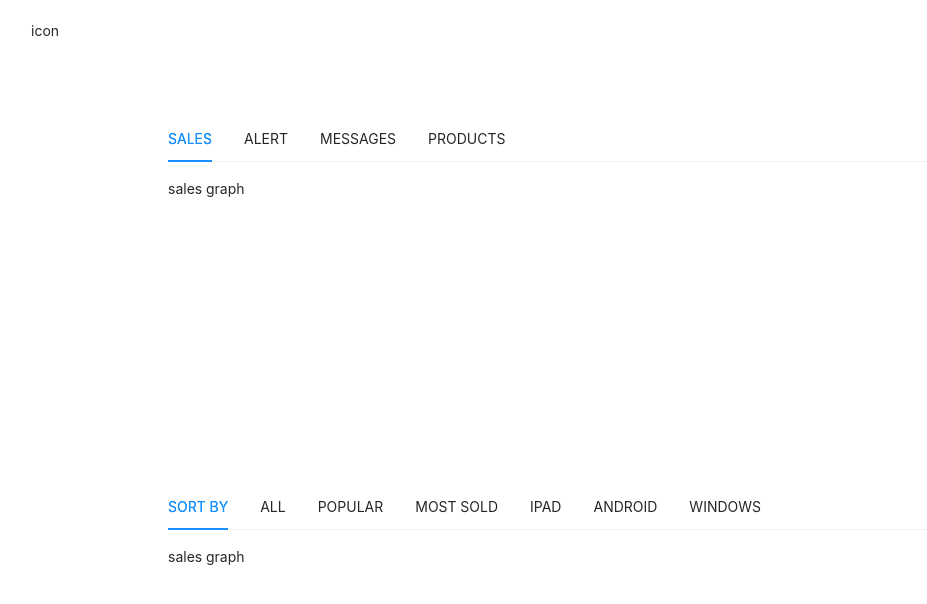
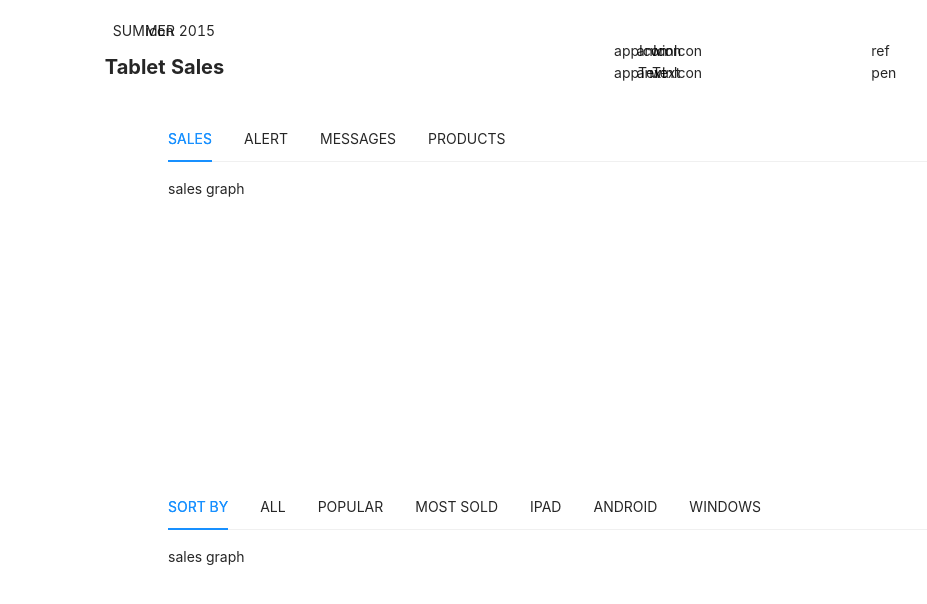
Before and after one commit to SumanthPaiCC/dashboard, a React (Create React App) app: page / in a window 1280 px wide. Shown: the top 604 px of the page, without its empty margins (49-976 px from the left). Built offline with nearby package versions, Linux system fonts and the light colour scheme; the HTML template or start-up script is replaced by a standard one.

Commit message:
before loading antd basic structure

```diff
--- a/src/components/Header.js
+++ b/src/components/Header.js
@@ -50,6 +50,22 @@ class Header extends Component {
         <div>
         <div className="summer">SUMMER 2015</div>
         <div className="tabsales">Tablet Sales</div>
+        </div>
+        <div className='appText'>
+          <div>appIcon</div>
+          <div>appText</div>
+        </div>
+        <div className='winText'>
+          <div>anIcon</div>
+          <div>anText</div>
+        </div>
+        <div className='penText'>
+          <div>winIcon</div>
+          <div>winIcon</div>
+        </div>
+        <div className='penText'>
+          <div>ref</div>
+          <div>pen</div>
         </div>
         </div>
 
--- a/src/components/Header.scss
+++ b/src/components/Header.scss
@@ -1,4 +1,4 @@
-.headertab{
+.headertab {
   position: absolute;
   width: 1401px;
   height: 124px;
@@ -10,7 +10,7 @@ margin-top: 100px;
   //background-color: #032442;
 }
 
-.graphSize{
+.graphSize {
   position: absolute;
   width: 1401px;
   height: 500px;
@@ -24,28 +24,42 @@ margin-top: 100px;
   border-color: red($color: #000000);
 }
 
-.icon{
+.icon {
     margin: 10px;
     padding: 10px;
-    margin-left: -310px;
+    margin-left: 60px;
     margin-top: 10px;
     width: 60px;
-
 }
 
-
-.summer{
+.summer {
     margin-top: 10px;
     padding: 10px;
-    margin-left: -1030px;
-
+    margin-left: -352px;
 }
-
 
 .tabsales {
     margin-top: -10px;
     padding: 10px;
-        margin-left: -1040px;
+    margin-left: -360px;
     font-size: 20px;
     font-weight: bold;
 }
+
+.appText {
+  margin-top: 30px;
+  margin-left: -100px;
+  padding: 10px;
+}
+
+.winText {
+    margin-top: 30px;
+    margin-left: -300px;
+    padding: 10px;
+}
+.penText {
+    margin-top: 30px;
+    margin-left: -300px;
+    margin-right: 200px;
+    padding: 10px;
+}
```
Also changed, not shown: src/components/Combo.js (deleted, +0 -24 lines). Lines whose indentation alone changed are shown as unchanged.
